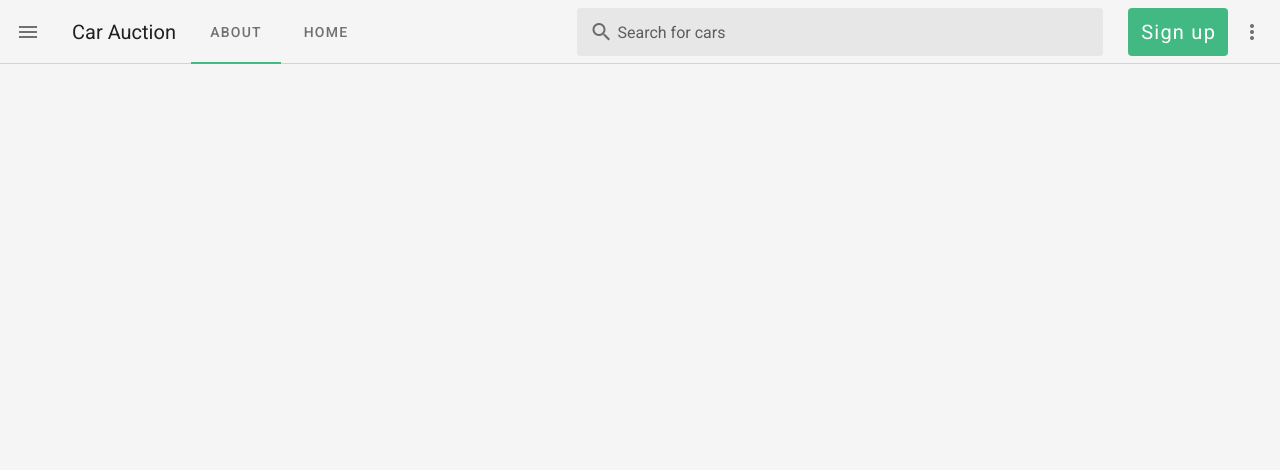
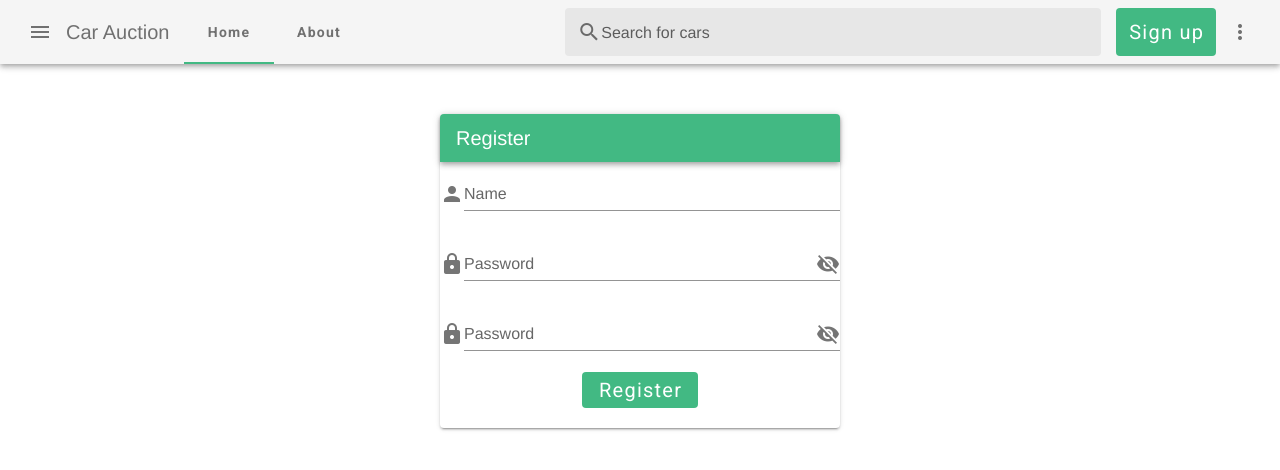
Before and after one commit to tsan21/carAuctionFrontend, a Vue app: page /registerLogin in a window 1280 px wide. Shown: the top 470 px of the page. Built offline with nearby package versions, Linux system fonts and the light colour scheme.

Commit message:
register

```diff
--- a/package.json
+++ b/package.json
@@ -14,7 +14,8 @@
     "mdbvue": "^6.7.1",
     "vue": "^2.6.11",
     "vue-router": "^3.4.6",
-    "vuetify": "^2.2.11"
+    "vuelidate": "^0.7.6",
+    "vuetify": "^2.3.15"
   },
   "devDependencies": {
     "@babel/polyfill": "^7.7.0",
--- a/src/App.vue
+++ b/src/App.vue
@@ -1,17 +1,13 @@
 <template>
   <div id="app">
-
-    <v-app id="inspire">
       <v-app-bar>
-
         <v-app-bar-nav-icon></v-app-bar-nav-icon>
-        <v-toolbar-title>Car Auction</v-toolbar-title>
-
+        <v-toolbar-title style="margin-left: 2px;">Car Auction</v-toolbar-title>
         <router-link style="text-decoration: none; color: inherit;" to="/">
         </router-link>
         <v-tabs >
+          <v-tab to="/"> Home </v-tab>
           <v-tab to="/about"> About </v-tab>
-          <v-tab to="/"> Home </v-tab>
         </v-tabs>
 
         <v-text-field
@@ -25,8 +21,14 @@
         ></v-text-field>
 
         <v-btn
+          style=
+          "background-color: #42b983;
+            margin-left: 15px;
+            height: 48px;
+            width: 100px;"
           depressed
           color="primary"
+          @click="()=>$router.push('RegisterLogin')"
         >
           Sign up
         </v-btn>
@@ -36,8 +38,6 @@
         </v-btn>
       </v-app-bar>
       <router-view></router-view>
-
-  </v-app>
   </div>
 </template>
 
@@ -51,35 +51,33 @@
   color: #2c3e50;
 }
 
-.v-toolbar__content{
-  border-bottom: 1px solid #D3D3D3;
-}
-
-.v-btn:not(.v-btn--round).v-size--default{
-  margin-left: 25px;
-  height: 48px !important;
-  width: 100px;
-  background-color: #42b983 !important;
-}
-
 .v-btn__content{
-  font-family: "Roboto", sans-serif !important;
+  font-family: "Roboto", sans-serif;
   text-transform: none;
   font-size: 20px;
   font-weight: normal;
 }
 
 .v-tabs{
+  font-family: "Roboto", sans-serif !important;
   width: 100px !important;
   margin-left: 15px !important;
 }
 
 .v-tab--active, .v-tabs-slider{
-  color:#42b983!important;
+  font-family: "Roboto", sans-serif !important;
+  color:#42b983 !important;
+  text-transform: none !important;
+  font-weight: bold !important;
 }
 
-// .v-tab:not(.v-tab--active){
-//   color:black !important;
-// }
+.v-tab:not(.v-tab--active){
+  text-transform: none !important;
+  font-weight: bold !important;
+}
+
+.theme--light.v-sheet{ // title
+  color: rgba(0, 0, 0, 0.54) !important;
+}
 
 </style>
--- /dev/null
+++ b/src/components/Auction.vue
@@ -0,0 +1,72 @@
+<template>
+ <v-app id="inspire">
+    <v-card
+      class="mx-auto"
+      max-width="400"
+    >
+      <v-img
+        class="white--text align-end"
+        height="200px"
+        src="https://cdn.vuetifyjs.com/images/cards/docks.jpg"
+      >
+        <v-card-title>Top 10 Australian beaches</v-card-title>
+      </v-img>
+
+      <v-card-subtitle class="pb-0">
+        Number 10
+      </v-card-subtitle>
+
+      <v-card-text class="text--primary">
+        <div>Whitehaven Beach</div>
+
+        <div>Whitsunday Island, Whitsunday Islands</div>
+      </v-card-text>
+
+      <v-card-actions>
+        <v-btn
+          color="orange"
+          text
+        >
+          Share
+        </v-btn>
+
+        <v-btn
+          color="orange"
+          text
+        >
+          Explore
+        </v-btn>
+      </v-card-actions>
+    </v-card>
+  </v-app>
+</template>
+
+<script>
+  export default {
+    // name: 'Auction',
+
+    data: () => ({
+      auctions: [
+        {
+          name: 'bmw',
+        },
+        {
+          name: 'mercedes',
+        },
+        {
+          name: 'ferrari',
+        },
+      ],
+    }),
+  }
+</script>
+
+<style scoped>
+    .content{
+        margin-top: 25px;
+    }
+
+    .v-card{
+        margin-top: 25px;
+    }
+</style>
--- /dev/null
+++ b/src/components/Login.vue
@@ -0,0 +1,5 @@
+<template>
+    <h1>
+        login btw
+    </h1>
+</template>
--- /dev/null
+++ b/src/components/Register.vue
@@ -0,0 +1,116 @@
+<template>
+    <v-card
+      class="mx-auto"
+      max-width="400"
+      style="margin-top: 50px;"
+    >
+
+    <v-app-bar
+      dark
+      color="#42b983"
+      dense
+    >
+      <v-toolbar-title>Register</v-toolbar-title>
+
+    </v-app-bar>
+
+    <v-text-field
+        v-model="name"
+        :error-messages="nameErrors"
+        label="Name"
+        required
+        @input="$v.name.$touch()"
+        @blur="$v.name.$touch()"
+        prepend-icon="mdi-account"
+    />
+
+    <v-text-field
+        v-model="password"
+        :type="showPassword ? 'text' : 'password'"
+        :error-messages="passwordErrors"
+        label="Password"
+        required
+        @input="$v.password.$touch()"
+        @blur="$v.password.$touch()"
+        prepend-icon="mdi-lock"
+        :append-icon="showPassword ? 'mdi-eye' : 'mdi-eye-off'"
+        @click:append="showPassword = !showPassword"
+    />
+
+    <v-text-field
+        v-model="confirmPassword"
+        :type="showPassword ? 'text' : 'password'"
+        :error-messages="confirmPasswordErrors"
+        label="Password"
+        required
+        @input="$v.confirmPassword.$touch()"
+        @blur="$v.confirmPassword.$touch()"
+        prepend-icon="mdi-lock"
+        :append-icon="showPassword ? 'mdi-eye' : 'mdi-eye-off'"
+        @click:append="showPassword = !showPassword"
+    />
+
+    <v-btn
+        style=
+        "background-color: #42b983;
+        margin-bottom: 20px
+        width: 100px;"
+        depressed
+        color="primary"
+        >
+        Register
+    </v-btn>
+
+    </v-card>
+</template>
+
+
+
+<script>
+    import { validationMixin } from "vuelidate";
+    import { required, minLength, email, sameAs } from "vuelidate/lib/validators";
+
+    export default {
+      mixins: [validationMixin],
+      validations: {
+      name: { required, minLength: minLength(4) },
+      email: { required, email },
+      password: { required, minLength: minLength(6) },
+      confirmPassword: { sameAsPassword: sameAs("password") }
+    },
+
+    data: () => ({
+      name: "",
+      email: "",
+      password: "",
+      confirmPassword: "",
+      status: null,
+      showPassword: false
+    }),
+    computed:{
+        nameErrors() {
+            const errors = [];
+            if (!this.$v.name.$dirty) return errors;
+            !this.$v.name.minLength &&
+                errors.push("Name must be at least 4 characters long.");
+            !this.$v.name.required && errors.push("Name is required.");
+            return errors;
+        },
+        passwordErrors() {
+            const errors = [];
+            if (!this.$v.password.$dirty) return errors;
+            !this.$v.password.minLength &&
+                errors.push("Password must be at least 6 characters long");
+            !this.$v.password.required && errors.push("Password is required");
+            return errors;
+        },
+        confirmPasswordErrors() {
+            const errors = [];
+            if (!this.$v.confirmPassword.$dirty) return errors;
+            !this.$v.confirmPassword.sameAsPassword &&
+                errors.push("Password must be at least 8 characters long");
+            return errors;
+        }
+    }
+  }
+</script>
--- a/src/router/index.js
+++ b/src/router/index.js
@@ -14,6 +14,11 @@ const routes = [
     path: '/about',
     name: 'About',
     component: () => import('../views/About.vue')
+  },
+  {
+    path: '/registerLogin',
+    name: 'RegisterLogin',
+    component: () => import('../views/RegisterLogin.vue')
   }
 ]
 
--- a/src/views/About.vue
+++ b/src/views/About.vue
@@ -1,5 +1,25 @@
 <template>
-  <div class="about">
-    <h1>This is an about page</h1>
+  <div>
+    <div class="about">
+      <h1>This is an about page</h1>
+    </div>
+
   </div>
 </template>
+
+<script>
+// load auction component here.
+// import SignupModal from '@/components/SignupModal.vue'
+
+export default {
+  name: 'Home',
+  components: {
+    // SignupModal
+  },
+   data () {
+    return {
+      msg: 'Log in',
+    }
+  },
+}
+</script>
--- a/src/views/Home.vue
+++ b/src/views/Home.vue
@@ -1,18 +1,17 @@
 <template>
   <div class="home">
-    <img alt="Vue logo" src="../assets/logo.png">
-    <HelloWorld msg="Welcome to Your Vue.js App"/>
+    <Auction/>
   </div>
 </template>
 
 <script>
-// @ is an alias to /src
-import HelloWorld from '@/components/HelloWorld.vue'
+// load auction component here.
+import Auction from '@/components/Auction.vue'
 
 export default {
   name: 'Home',
   components: {
-    HelloWorld
+    Auction
   }
 }
 </script>
--- /dev/null
+++ b/src/views/RegisterLogin.vue
@@ -0,0 +1,19 @@
+<template>
+  <div class="registerLogin">
+    <Register/>
+    <!-- <Login/> -->
+  </div>
+</template>
+
+<script>
+import Register from '@/components/Register.vue'
+// import Login from '@/components/Login.vue'
+
+export default {
+  name: 'Home',
+  components: {
+    Register,
+    // Login
+  }
+}
+</script>
```
Also changed, not shown: 1 other file (tests, documents, lock files or other folders).
